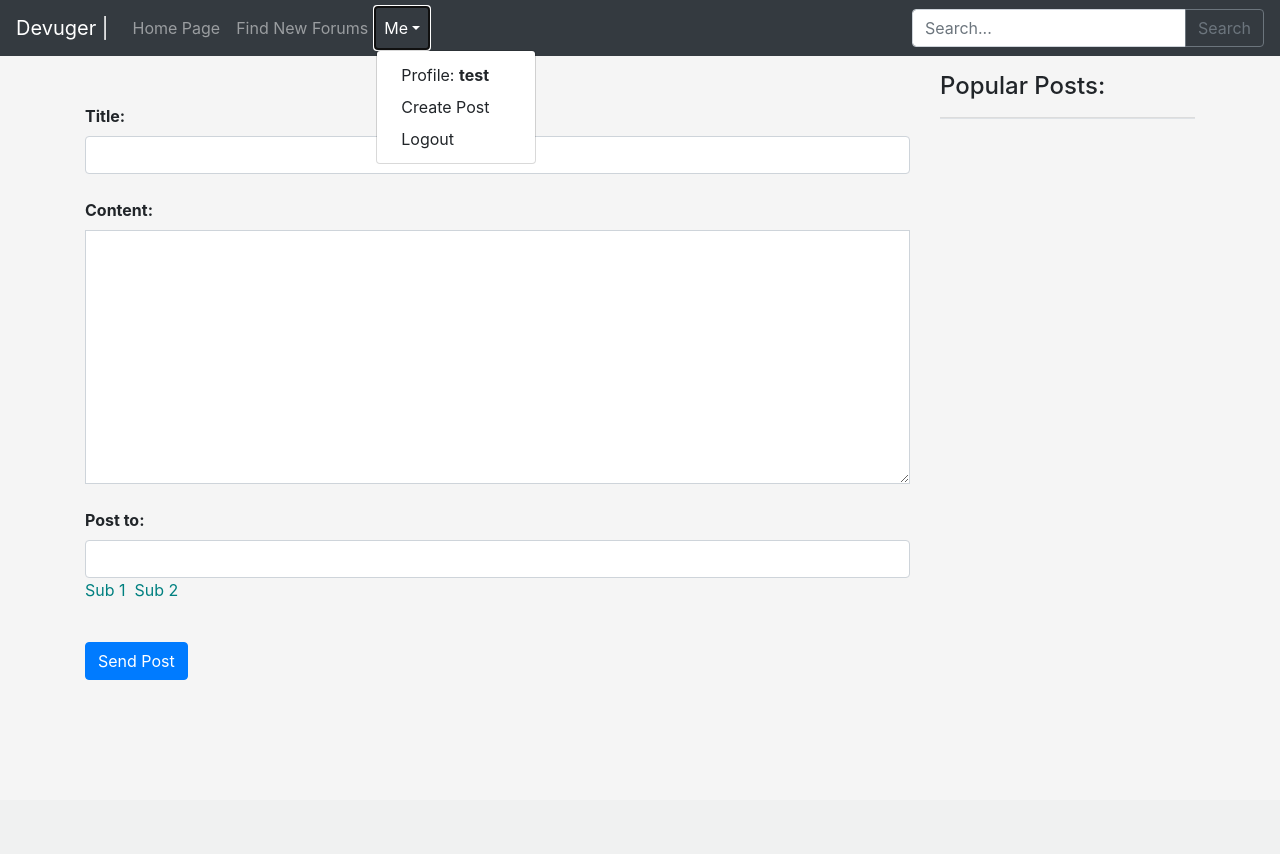
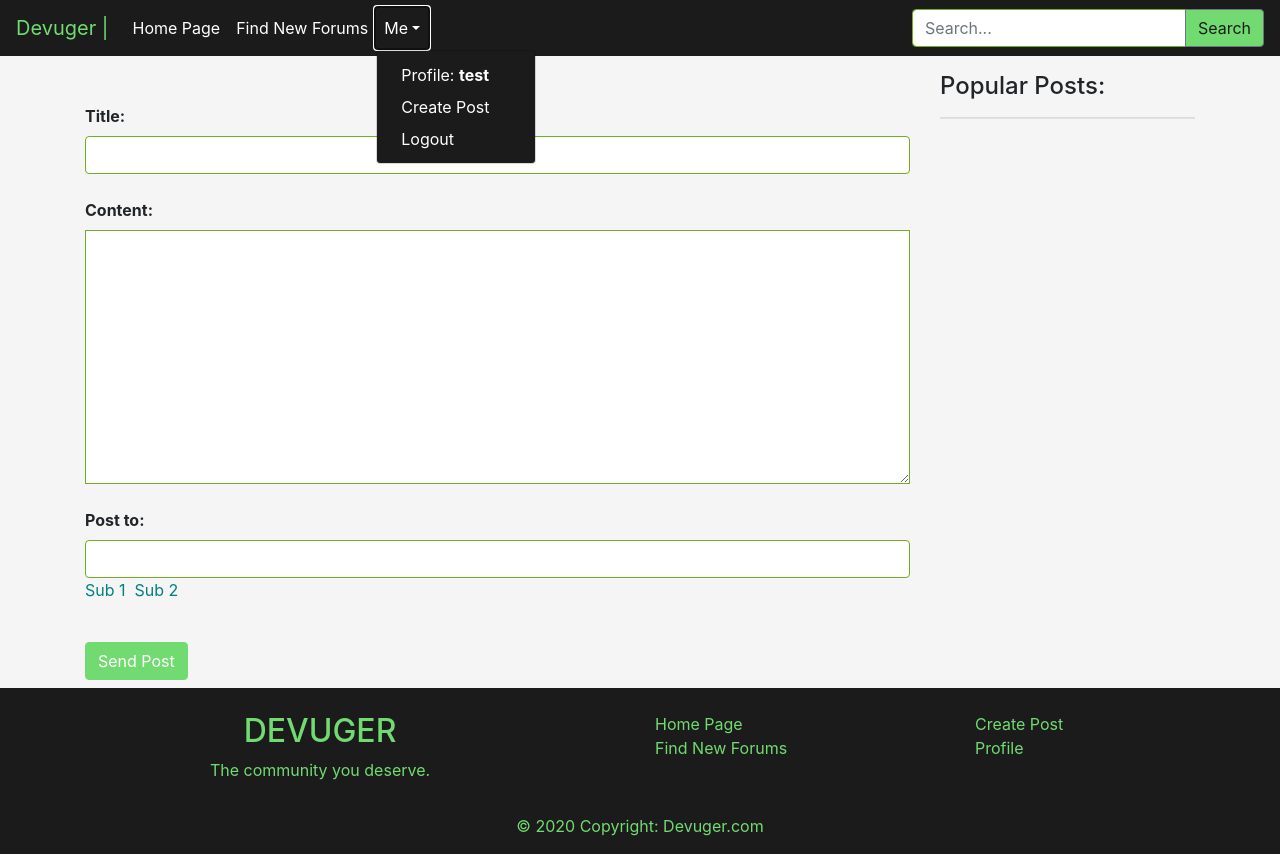
Before and after one commit to BernardoPiedade/Devuger, a PHP site: page /send_post.php in a window 1280 px wide, after a click on "Me". Before the commit the page ends 680 px from the top, so only its background shows below. Run offline with PHP 8.4, Linux system fonts and the light colour scheme; a user stored in the database is signed in; data comes from the database, SQL or seed files in the repository; some libraries are stand-ins or nearby versions.

Commit message:
Title: Changed Design, finished most of the main features

```diff
--- a/css/main.css
+++ b/css/main.css
@@ -1,5 +1,74 @@
+html, body{
+    background-color: whitesmoke;
+    height: 100%;
+}
+
 body{
-    background-color: whitesmoke;
+    display: flex;
+    flex-direction: column;
+}
+
+.content-wrapper{
+    flex: 1 0 auto;
+}
+
+.footer{
+    flex-shrink: 0;
+    background-color: #1b1b1b;
+}
+
+.green, a.green:link, a.green:visited, a.green:hover{
+    color: #71db71;
+}
+
+.btn-green{
+    background-color: #71db71;
+    border-color: #71db71;
+    color: white;
+}
+
+.btn-green:hover{
+    background-color: #73AD21;
+    border-color: #73AD21;
+}
+
+.navbar-dark{
+    background-color: #1b1b1b !important;
+}
+
+a.nav-link, a.nav-link:visited, a.nav-link:link{
+    color: white !important;
+}
+
+a.nav-link:hover{
+    color: #71db71 !important;
+}
+
+.dropdown-menu{
+    background-color: #1b1b1b;
+}
+
+.dropdown-item{
+    color: white;
+}
+
+.dropdown-item:hover{
+    background-color: #1b1b1b;
+    color: #71db71;
+}
+
+.btn-outline-secondary{
+    background-color: #71db71;
+    color: #1b1b1b;
+}
+
+.btn-outline-secondary:hover{
+    background-color: #73AD21;
+    color: white;
+}
+
+a:hover{
+    color: #73AD21;
 }
 
 .b, .b:hover, .b:visited, .b:active{
@@ -47,13 +116,22 @@ h3.post-title{
     overflow-x: hidden;
 }
 
+.form-control, .form-control:focus{
+    border: 1px solid #73AD21;
+
+}
+
 .content{
     color: black;
     font-family: 'PT Serif', serif;
 }
 
 .btn-teal{
-    background-color: rgb(7, 147, 212);
+    background-color: #73AD21;
+    color: white;
+}
+
+.btn-teal:hover{
     color: white;
 }
 
--- a/includes/footer.php
+++ b/includes/footer.php
@@ -1,3 +1,72 @@
+    <!-- Footer -->
+    <footer class="footer page-footer font-small blue pt-4">
+
+        <!-- Footer Links -->
+        <div class="container-fluid text-center text-md-left">
+
+            <!-- Grid row -->
+            <div class="row">
+
+                <!-- Grid column -->
+                <div class="col-md-6 mt-md-0 mt-3 text-center">
+
+                    <!-- Content -->
+                    <h2 class="text-uppercase green">Devuger</h2>
+                    <p class="green">The community you deserve.</p>
+
+                </div>
+                <!-- Grid column -->
+
+                <hr class="clearfix w-100 d-md-none pb-3">
+
+                <!-- Grid column -->
+                <div class="col-md-3 mb-md-0 mb-3">
+
+                    <!-- Links -->
+
+                    <ul class="list-unstyled">
+                        <li>
+                            <a class="green" href="index.php">Home Page</a>
+                        </li>
+                        <li>
+                            <a class="green" href="findforums.php">Find New Forums</a>
+                        </li>
+                    </ul>
+
+                </div>
+                <!-- Grid column -->
+
+                <!-- Grid column -->
+                <div class="col-md-3 mb-md-0 mb-3">
+
+                    <!-- Links -->
+
+                    <ul class="list-unstyled">
+                        <li>
+                            <a class="green" href="send_post.php">Create Post</a>
+                        </li>
+                        <li>
+                            <a class="green" href="user.php?username=<?php echo $_SESSION['username']; ?>">Profile</a>
+                        </li>
+                    </ul>
+
+                </div>
+                <!-- Grid column -->
+
+            </div>
+            <!-- Grid row -->
+
+        </div>
+        <!-- Footer Links -->
+
+        <!-- Copyright -->
+        <div class="footer-copyright text-center py-3 green">© 2020 Copyright: Devuger.com
+        </div>
+        <!-- Copyright -->
+
+    </footer>
+    <!-- Footer -->
+
     <!--- BS JS --->
     <script src="https://code.jquery.com/jquery-3.4.1.slim.min.js" integrity="sha384-J6qa4849blE2+poT4WnyKhv5vZF5SrPo0iEjwBvKU7imGFAV0wwj1yYfoRSJoZ+n" crossorigin="anonymous"></script>
     <script src="https://cdn.jsdelivr.net/npm/popper.js@1.16.0/dist/umd/popper.min.js" integrity="sha384-Q6E9RHvbIyZFJoft+2mJbHaEWldlvI9IOYy5n3zV9zzTtmI3UksdQRVvoxMfooAo" crossorigin="anonymous"></script>
@@ -6,9 +75,10 @@
     <!--- Custom JS --->
     <script src="js/index.js"></script>
     <script>
-        if ( window.history.replaceState ) {
-            window.history.replaceState( null, null, window.location.href );
+        if (window.history.replaceState) {
+            window.history.replaceState(null, null, window.location.href);
         }
     </script>
-</body>
-</html>
+    </body>
+
+    </html>
--- a/includes/header.php
+++ b/includes/header.php
@@ -26,7 +26,7 @@
 <body>
     <header>
         <nav class="navbar navbar-expand-md navbar-dark bg-dark">
-            <a class="navbar-brand" href="index.php">Devuger |</a>
+            <a class="navbar-brand green" href="index.php">Devuger |</a>
             <button class="navbar-toggler" type="button" data-toggle="collapse" data-target="#navbarsExample04" aria-controls="navbarsExample04" aria-expanded="false" aria-label="Toggle navigation">
                 <span class="navbar-toggler-icon"></span>
             </button>
--- a/index.php
+++ b/index.php
@@ -44,7 +44,7 @@ if (isset($_GET['logout'])) {
 
 <?php include('includes/header.php'); ?>
 
-<main>
+<main class="content-wrapper">
     <div class="container">
         <div class="row">
             <div class="col-md-9 py-3">
--- a/login.php
+++ b/login.php
@@ -8,7 +8,7 @@ if (isset($_SESSION['username'])) {
 ?>
 <?php include('includes/header.php'); ?>
 
-<main>
+<main class="content-wrapper">
     <div class="container">
         <div class="row">
             <div class="col-md-6 py-4">
--- a/post.php
+++ b/post.php
@@ -46,7 +46,7 @@ if (isset($_GET['logout'])) {
 ?>
 <?php include('includes/header.php'); ?>
 
-<main>
+<main class="content-wrapper">
     <div class="container">
         <div class="row">
             <div class="col-md-9 py-5">
--- a/search.php
+++ b/search.php
@@ -20,7 +20,7 @@ if (isset($_GET['search'])) {
 
 ?>
 
-<main>
+<main class="content-wrapper">
     <div class="container">
         <div class="row">
             <div class="col-md-9 py-3">
@@ -68,8 +68,7 @@ if (isset($_GET['search'])) {
                     }
                 }
 
-                if(mysqli_num_rows($run_users_query) <= 0 && mysqli_num_rows($run_forums_query) <= 0)
-                {
+                if (mysqli_num_rows($run_users_query) <= 0 && mysqli_num_rows($run_forums_query) <= 0) {
                     echo '<h5 class="text-center">No users or sub-forums match your search :/ try another word buddy.</h5>';
                 }
 
--- a/send_post.php
+++ b/send_post.php
@@ -13,6 +13,7 @@ if (isset($_GET['logout'])) {
 
 <?php if (!isset($_SESSION['username'])) : ?>
 
+    <main class="content-wrapper">
         <div class="container">
             <div class="row align-items-start">
                 <div class="col-md-12 text-center">
@@ -22,9 +23,11 @@ if (isset($_GET['logout'])) {
                 </div>
             </div>
         </div>
+    </main>
 
 <?php elseif (isset($_SESSION['username'])) : ?>
 
+    <main class="content-wrapper">
         <div class="container">
             <div class="row">
                 <div class="col-md-9">
@@ -68,19 +71,20 @@ if (isset($_GET['logout'])) {
 
                                 echo '<p>';
                                 for ($i = 0; $i < count($subs); $i++) {
-                                echo '<span class="subs-span" id="' . $subs[$i] . '" onclick="clicado(this.id);">' . $subs[$i] . '</span>&nbsp;&nbsp;';
+                                    echo '<span class="subs-span green" id="' . $subs[$i] . '" onclick="clicado(this.id);">' . $subs[$i] . '</span>&nbsp;&nbsp;';
                                 }
                                 echo '<p>';
                             }
                             ?>
                         </div>
                         <br>
-                    <button class="btn btn-primary" type="submit" name="post_send">Send Post</button>
+                        <button class="btn btn-primary btn-green mb-2" type="submit" name="post_send">Send Post</button>
                     </form>
                 </div>
                 <?php include('includes/right_side_bar.php'); ?>
             </div>
         </div>
+    </main>
 
 <?php endif ?>
 
```
Also changed, not shown: findforums.php (+10 -10 lines), js/index.js (+11 -15 lines), sub.php (+5 -3 lines), user.php (+9 -4 lines). Lines whose indentation alone changed are shown as unchanged.
